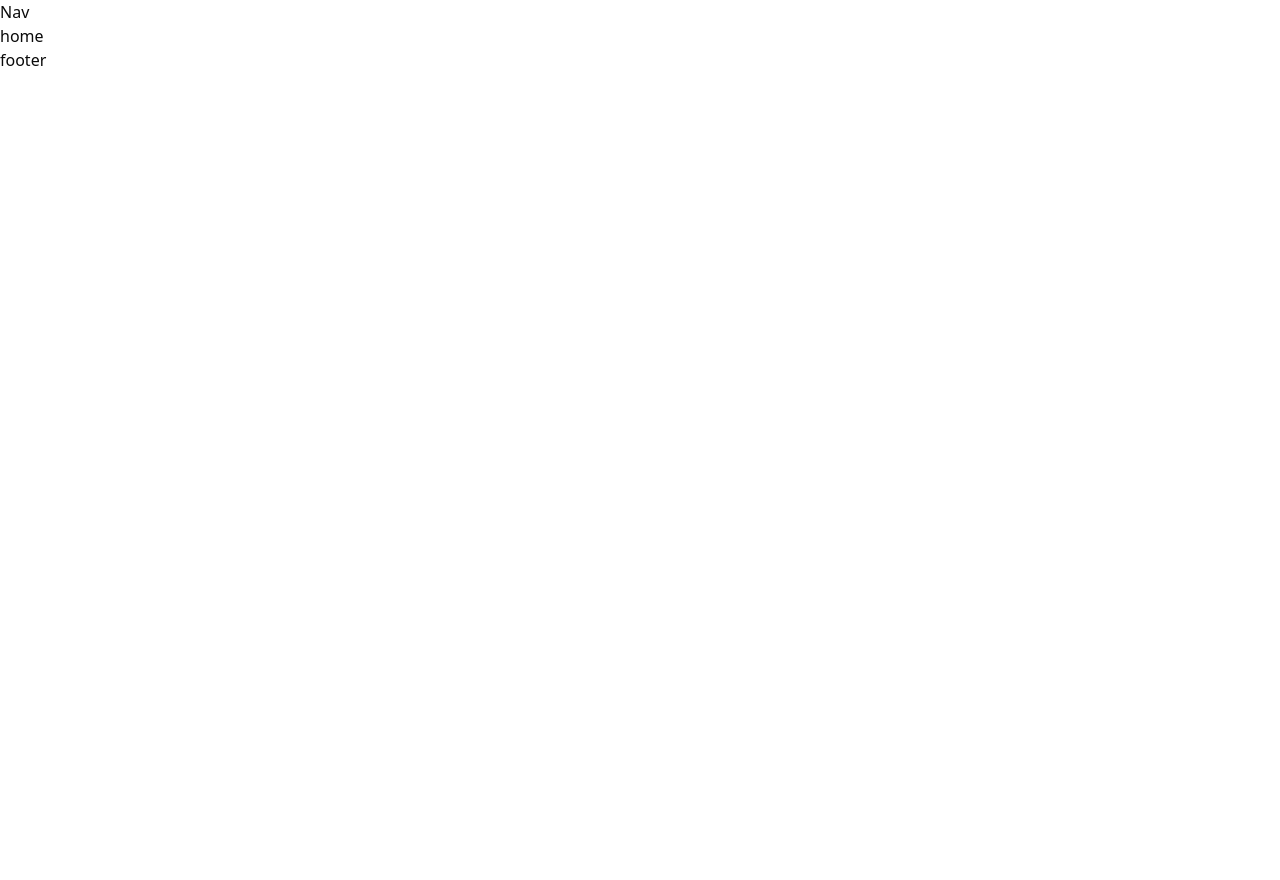
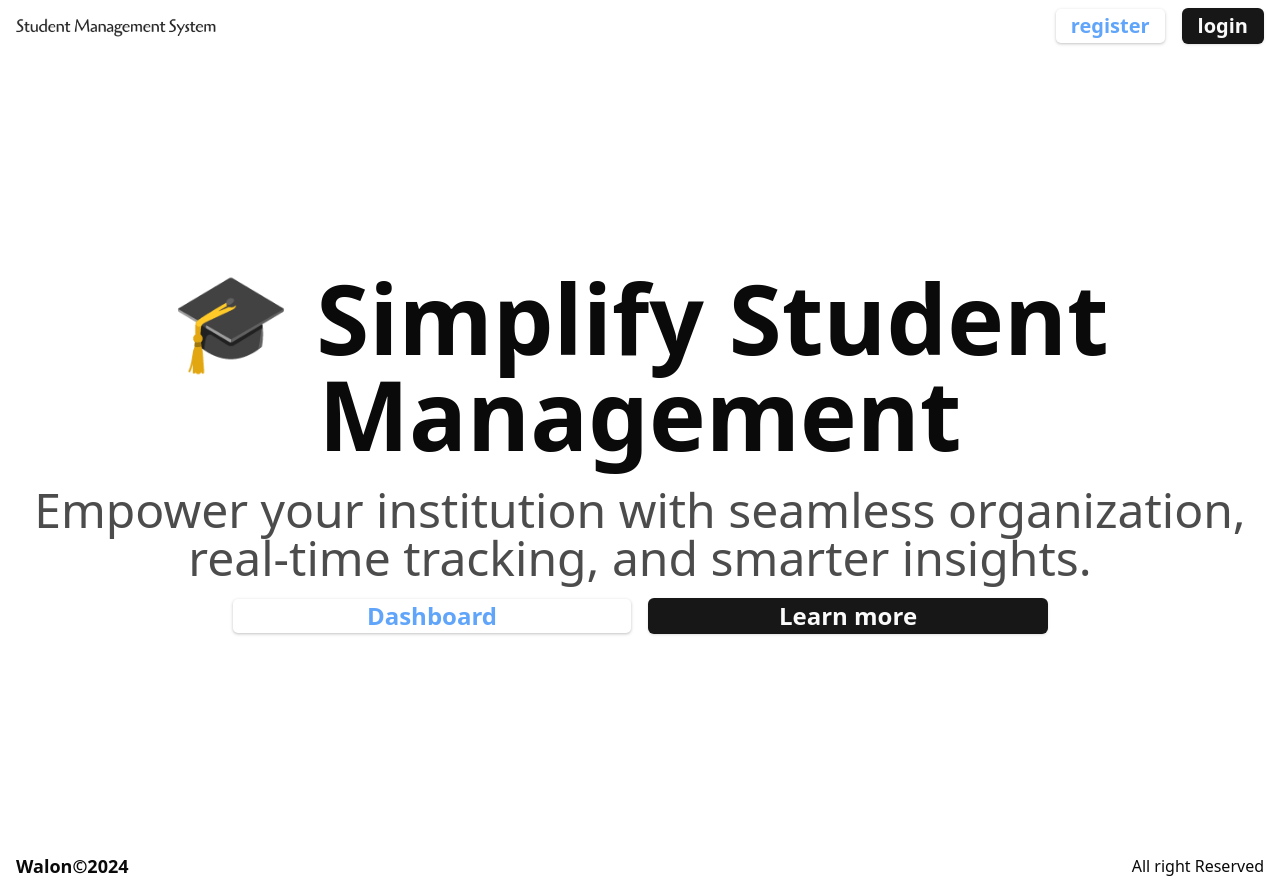
Before and after one commit to walonjalloh/Student-Management-System, a React app: page / in a window 1280 px wide. Before the commit the page ends 800 px from the top, so only its background shows below. Built offline with nearby package versions, Linux system fonts and the light colour scheme; the HTML template or start-up script is replaced by a standard one.

Commit message:
add login component, made edit in the hero,footer, navbar components, also added logo.png

```diff
--- a/src/components/Footer.tsx
+++ b/src/components/Footer.tsx
@@ -1,7 +1,9 @@
 export default function Footer(){
+    const year:string =  new Date().getFullYear().toString()
     return(
-        <div>
-            footer
-        </div>
+        <footer className="flex justify-between mx-4 items-center">
+            <h1 className="font-extrabold text-lg">Walon&copy;{year}</h1>
+            <p> All right Reserved</p>
+        </footer>
     )
 }
--- a/src/components/Hero.tsx
+++ b/src/components/Hero.tsx
@@ -1,7 +1,21 @@
-export default function Hero(){
-    return(
-        <div>
-            home
+import { Button } from "./ui/button";
+
+export default function Hero() {
+  return (
+    <section className="flex flex-col items-center justify-center min-h-screen">
+      <div className="flex flex-col items-center justify-center gap-4">
+        <main className="flex flex-col items-center justify-center">
+          <h1 className="text-5xl font-bold text-center mb-4 lg:text-8xl">🎓 Simplify Student Management</h1>
+          <p className="text-3xl font-medium text-center mt-2 lg:text-5xl text-black/70 ">
+            Empower your institution with seamless organization, real-time
+            tracking, and smarter insights.
+          </p>
+        </main>
+        <div className="flex gap-4 ">
+            <Button className="bg-blue-400 bg-clip-text hover:bg-blue-600 text-transparent font-bold text-lg hover:rounded-full py-1 lg:w-[400px] lg:text-2xl lg:py-4">Dashboard</Button>
+            <Button className="font-bold text-lg hover:rounded-full  py-2 lg:w-[400px] lg:text-2xl lg:py-4">Learn more</Button>
         </div>
-    )
+      </div>
+    </section>
+  );
 }
--- /dev/null
+++ b/src/components/Login.tsx
@@ -0,0 +1,20 @@
+
+
+
+
+export default function Login(){
+    return(
+        <section>
+            <div>
+                <div>
+                    Login to your student account
+                </div>
+                <main>
+                    <form action="">
+
+                    </form>
+                </main>
+            </div>
+        </section>
+    )
+}
--- a/src/components/Navbar.tsx
+++ b/src/components/Navbar.tsx
@@ -1,7 +1,53 @@
-export default function Navbar(){
-    return(
-        <div>
-            Nav
+import { useState } from "react";
+import logo from "../assets/logo.png";
+import { Menu } from "lucide-react";
+import { Button } from "./ui/button";
+
+export default function Navbar() {
+  const [isOpened, setIsOpened] = useState<boolean>(false);
+  const [isAuthenticated, setIsAuthenticate] = useState<boolean>(false);
+
+  function handleMobileMenu() {
+    setIsOpened(!isOpened);
+  }
+  return (
+    <header className="sticky top-2 z-50 w-full">
+      <nav>
+        <div className="flex flex-row items-center mx-4 my-2 justify-between">
+          <div>
+            <img src={logo} alt="Logo"  className="text-blue-400 w-[200px]"/>
+          </div>
+          {isAuthenticated ? (
+            <div className="hidden md:flex flex-row gap-4 items-center">
+              <Button className="bg-blue-400 bg-clip-text text-transparent font-bold text-xl hover:rounded-full hover:bg-blue-600 py-1">Dashboard</Button>
+              <Button className="font-bold text-xl hover:rounded-full py-1">logout</Button>
+            </div>
+          ) : (
+            <div className="hidden md:flex flex-row gap-4 items-center">
+              <Button className="bg-blue-400 bg-clip-text text-transparent hover:bg-blue-600 font-bold text-xl hover:rounded-full py-1">register</Button>
+              <Button className=" font-bold text-xl hover:rounded-full py-2">login</Button>
+            </div>
+          )}
+          <div className="md:hidden">
+            <Menu onClick={handleMobileMenu} />
+          </div>
         </div>
-    )
+      </nav>
+      {isOpened && (
+        <div className="md:hidden w-full mt-2">
+          {isAuthenticated ? (
+            <div className="flex flex-col mx-4 gap-2">
+              <Button className="bg-blue-400 bg-clip-text hover:bg-blue-600 text-transparent font-bold text-xl hover:rounded-full py-1">Dashboard</Button>
+              <Button className="font-bold text-xl hover:rounded-full py-1">logout</Button>
+            </div>
+          ) : (
+            <div className="flex flex-col mx-4 gap-2">
+              <Button className="bg-blue-400 hover:bg-blue-600 bg-clip-text text-transparent font-bold text-xl hover:rounded-full py-1">register</Button>
+              <Button className="font-bold text-xl hover:rounded-full py-1">login</Button>
+            </div>
+          )}
+        </div>
+      )}
+    </header>
+  );
 }
```
Also changed, not shown: src/assets/logo.png (added), 1 other file (tests, documents, lock files or other folders).
